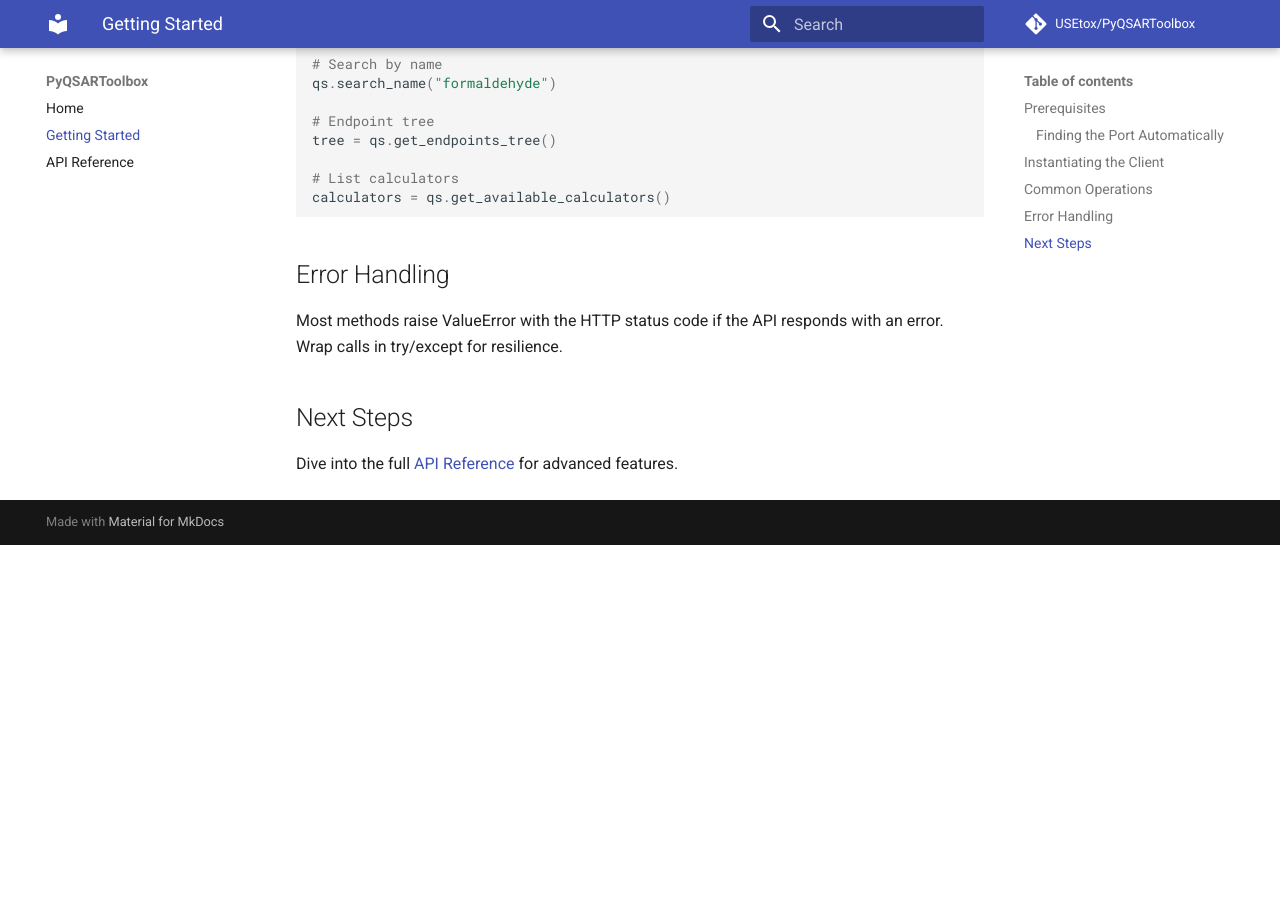
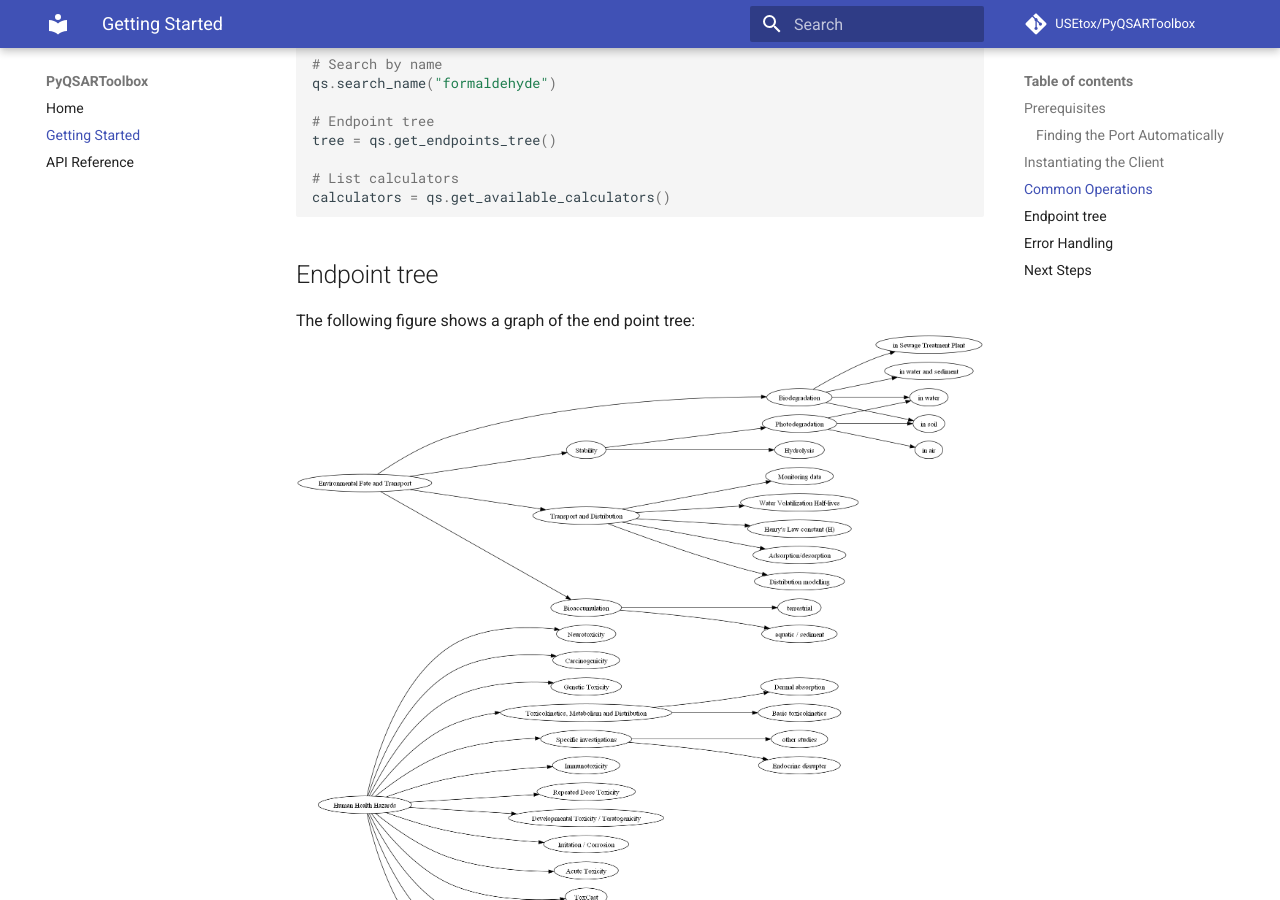
Before and after one commit to USEtox/PyQSARToolbox, an MkDocs documentation site: the page built from docs/getting-started.md, in a window 1280 px wide and 900 px high, scrolled down 1032 px. Built offline with MkDocs 1.6.1 and Material for MkDocs 9.7.7, drawn with Linux system fonts in a browser that asks for light colours; comment, search, counter and statistics services are not loaded; before the commit the page ends 1577 px from its top, so only the background shows below that.

Commit message:
updating the document

````diff
--- a/docs/getting-started.md
+++ b/docs/getting-started.md
@@ -52,6 +52,10 @@ tree = qs.get_endpoints_tree()
 calculators = qs.get_available_calculators()
 ```
 
+## Endpoint tree
+The following figure shows a graph of the end point tree:
+![Endpoint tree](endpoints_tree.png)
+
 ## Error Handling
 
 Most methods raise ValueError with the HTTP status code if the API responds with an error. Wrap calls in try/except for resilience.
````
Also changed, not shown: 1 other file.
